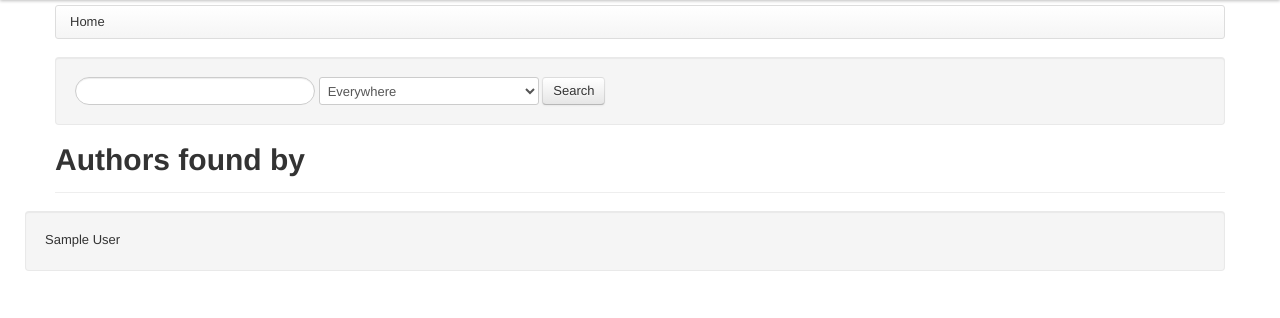
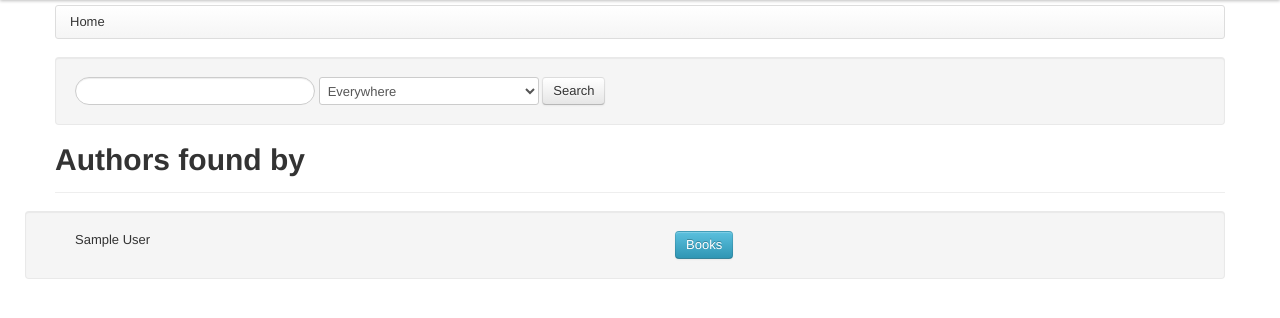
Before and after one commit to uvNikita/librarian, a Flask app: template librarian/templates/authors_list.html in a window 1280 px wide. Shown: the part 40-358 px from the top of the page. Run offline with Flask 2, Linux system fonts and the light colour scheme; the template is opened without the code that fills it: most values are stand-ins (such as "Sample title", 1, 10 or a date in 2020); some libraries are stand-ins or nearby versions.

Commit message:
Add books button to the authors list page

```diff
--- a/librarian/templates/authors_list.html
+++ b/librarian/templates/authors_list.html
@@ -8,7 +8,12 @@
     <div>
     {% for author in authors %}
         <div class="row well">
-            {{ author.first_name }} {{ author.last_name }}
+            <div class="span6">
+                {{ author.first_name }} {{ author.last_name }}
+            </div>
+            <div class="span4">
+                <a class="btn btn-info" href="{{ url_for('author_books', author_id=author.author_id) }}">Books</a>
+            </div>
         </div>
     {% endfor %}
     </div>
```
